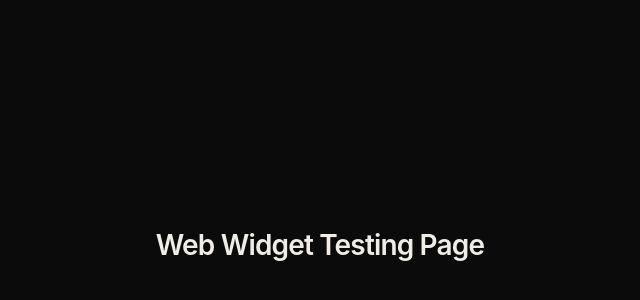
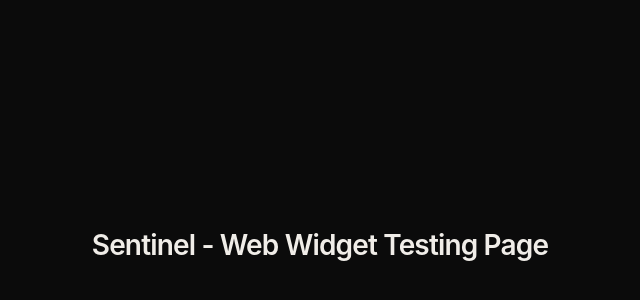
Before and after one commit to Kalra-V/Sentinel-ui, a React (Vite) app: page / in a window 1280 px wide. Shown: the part 152-452 px from the top of the page, without its empty margins (320-960 px from the left). Built offline with nearby package versions, Linux system fonts and the light colour scheme.

Commit message:
Added text

```diff
--- a/src/components/layout/AppShell.jsx
+++ b/src/components/layout/AppShell.jsx
@@ -10,7 +10,7 @@ export default function AppShell() {
   return (
     <div style={{ display: 'flex', minHeight: '100vh', background: '#0B0B0B', justifyContent: 'center', alignItems: 'center' }}>
         <div style={{ fontSize: 28, fontWeight: 600, color: '#F0EDE8', letterSpacing: '-0.03em', lineHeight: 1.1, marginBottom: 6 }}>
-            Web Widget Testing Page
+            Sentinel - Web Widget Testing Page
           </div>
       {/* <div> Dummy page </div> */}
       {/* <Sidebar practice={practice} setPractice={setPractice} />
```
